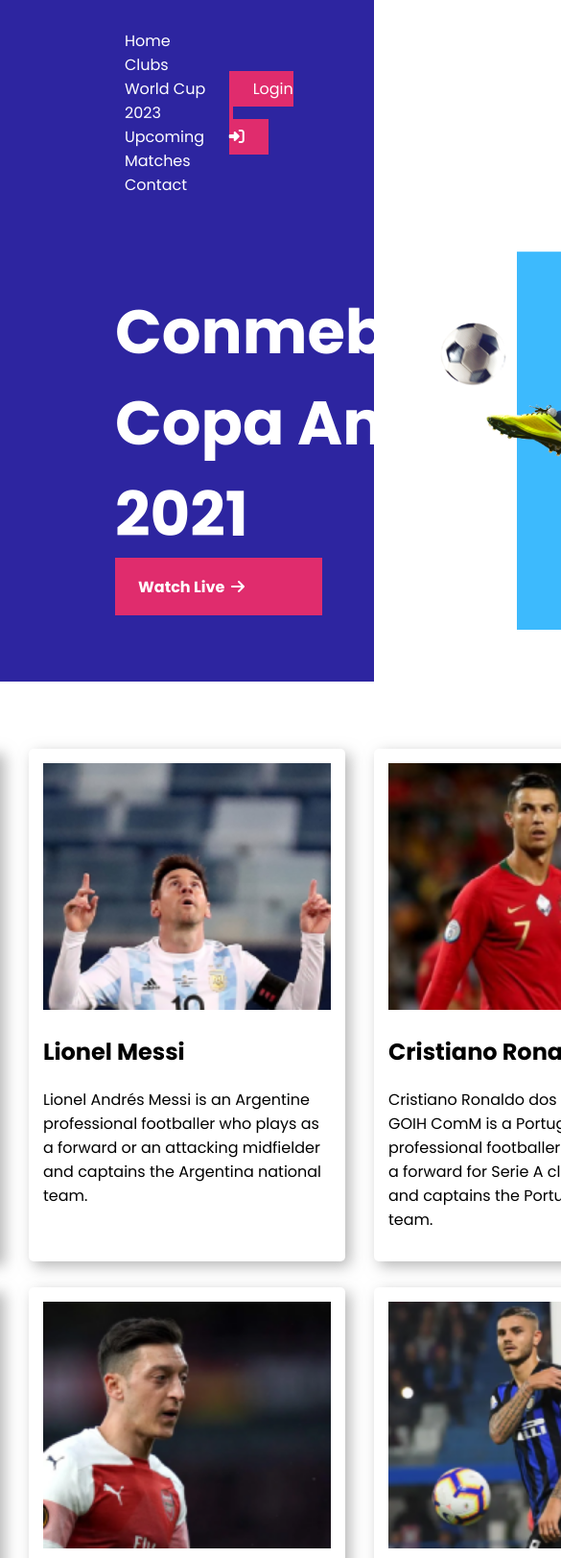
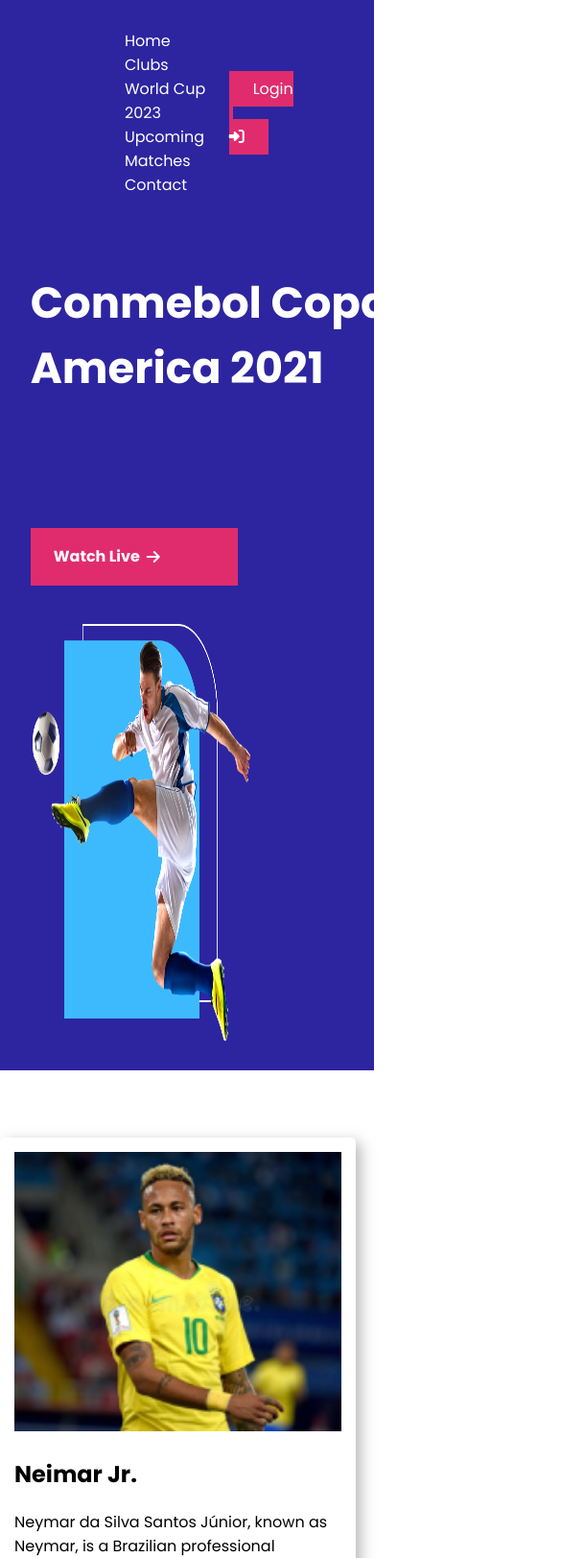
Before and after one commit to hridoy1211/responsive-football, a plain HTML site: page index.html in a window 390 px wide. Shown: the top 1623 px of the page at 96% size, 585 px wide, since content can reach past the window. Drawn offline with Linux system fonts and the light colour scheme.

Commit message:
responsive

```diff
--- a/index.html
+++ b/index.html
@@ -33,7 +33,7 @@
             <div class="flexible">
                 <div class="half-width">
                     <h1 class="heading-title">Conmebol Copa America 2021</h1>
-                    <a class="link-button" href="https://www.youtube.com/" target="_blank">Watch Live &nbsp; <i class="fas fa-arrow-right"></i></a>
+                    <a class="link-button" href="https://www.youtube.com/watch?v=q6R4_XaJ3ZU" target="_blank">Watch Live &nbsp; <i class="fas fa-arrow-right"></i></a>
                 </div>
                 <div class="half-width">
                     <img src="images/banner.png" alt="">
@@ -186,7 +186,6 @@
                 <input type="password" name="pass" id="pass" placeholder="Password here">
                 <button type="submit">Login</button>
             </form>
-
         </section>
         <!-- Extra Section 2 -->
 
@@ -199,13 +198,13 @@
             <img src="images/Logo.png" alt="">
         </div>
         <div class="icon">
-            <a href=""><i class="
+            <a href="https://www.instagram.com/" target="_blank"><i class="
                social fab fa-instagram"></i></a>
-            <a href=""><i class="
+            <a href="https://www.google.com/" target="_blank"><i class="
                social fas fa-globe"></i></a>
-            <a href=""><i class="
+            <a href="https://twitter.com/?lang=en" target="_blank"><i class="
                social fab fa-twitter"></i></a>
-            <a href=""><i class="
+            <a href="https://www.youtube.com/" target="_blank"><i class="
                social fab fa-youtube"></i></a>
         </div>
         <div class="copyright">
--- a/style.css
+++ b/style.css
@@ -14,9 +14,11 @@ main{
     display: flex;
     flex-direction: column;
     align-items: center;
+
 }
 .container{
     width: 1050px;
+
 }
 /* Common Styles */
 
@@ -38,6 +40,7 @@ main{
     text-decoration: none;
     margin-top: 30px;
     margin-right: 20px;
+
 }
 
 .login .login-btn{
@@ -53,6 +56,7 @@ header{
 
 .flexible{
     display: flex;
+
 }
 
 .half-width{
@@ -177,14 +181,14 @@ Players-Section End
 }
 /*--------------------
  Extra Section 1 end
- --------------------*/
+---------------------*/
 
 
 
 
-/*--------------------
+/*---------------------
   Extra Section 2 start
- --------------------*/
+----------------------*/
 .login-form{
     margin-top: 100px;
     display: flex;
@@ -215,15 +219,15 @@ Players-Section End
     background-color: brown;
     transform: scale(0.95);
 }
-/*--------------------
+/*---------------------
   Extra Section 2 end
- --------------------*/
+----------------------*/
 
 
 
- /* ----------------
+/*-----------------
     footer start
------------------- */
+------------------- */
 footer{
     display: flex;
     flex-direction: column;
@@ -252,6 +256,52 @@ footer{
     font-weight: 400;
     font-size: 18px;
 }
- /* ----------------
+/* ----------------
     footer end
 ------------------ */
+
+@media only screen and (max-width:688px){
+
+    .container{
+        width: 100%;
+
+    }
+    .players{
+        /* background-color: orange; */
+        display: grid;
+        grid-template-columns: repeat(1, 1fr);
+        margin-bottom: 24px;
+        width: 95%;
+    }
+
+    .flexible{
+        display: flex;
+        flex-direction: column;
+        width: 100%;
+    }
+
+    .flexible .half-width{
+        width: 59%;
+    }
+
+    .half-width{
+        margin-left: 3%;
+    }
+    .heading-title{
+        font-size: 45px;
+    }
+
+    .flexible img{
+        width: 100%;
+        margin-left: 0%;
+    }
+
+    .form-menu{
+        width: 100%;
+    }
+
+    .logo img{
+        width: 90%;
+    }
+
+}
```
